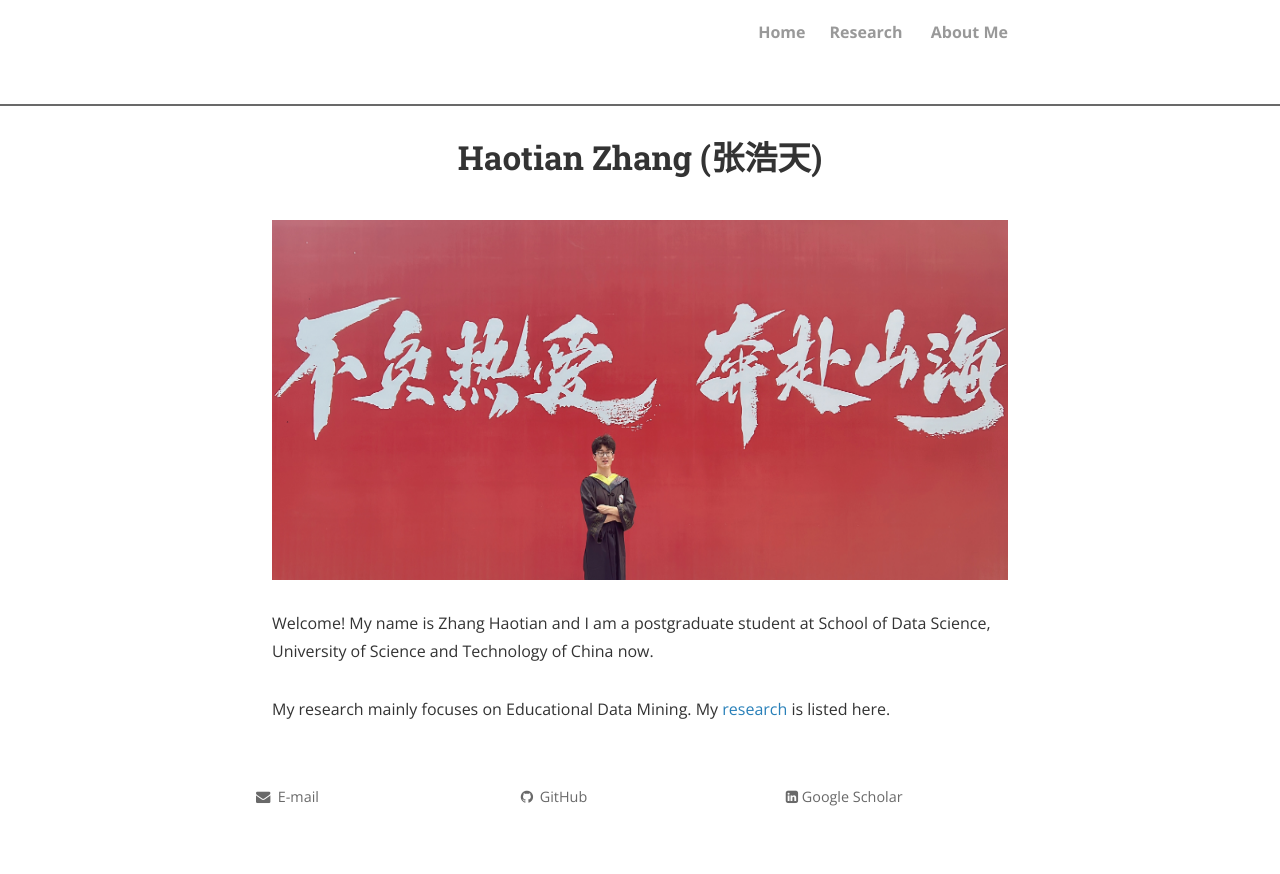
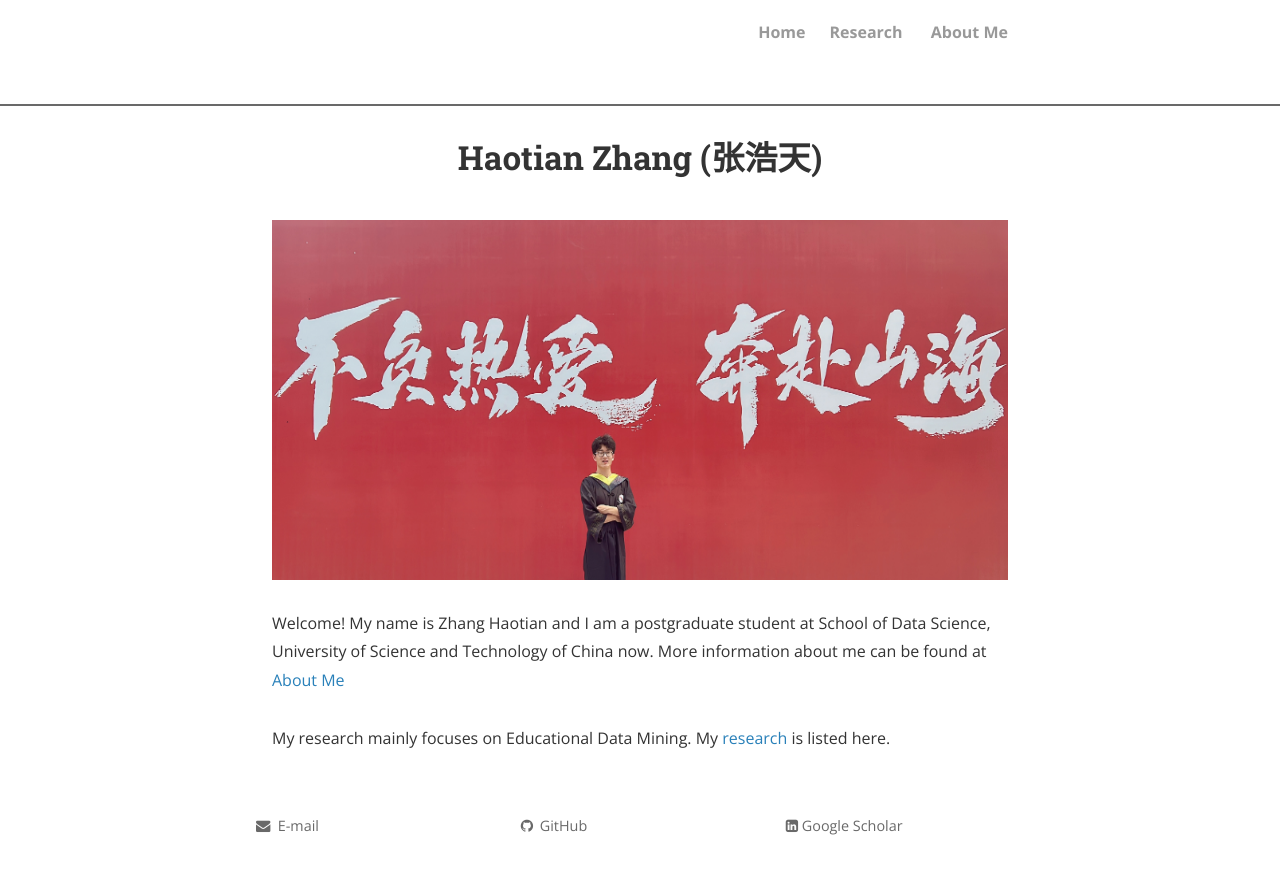
Before and after one commit to sosweetzhang/sosweetzhang.github.io, a Jekyll site: the page built from index.html, in a window 1280 px wide. Shown: the top 874 px of the page. Built offline with Jekyll 4.4.1, drawn with Linux system fonts in a browser that asks for light colours; nearby versions of some CDN libraries; the list of posts is cut into pages by our own code; comment, search, counter and statistics services are not loaded; a style sheet for code colours, icons or effects is not loaded.

Commit message:
Update index.html

```diff
--- a/index.html
+++ b/index.html
@@ -15,7 +15,7 @@ title: Haotian Zhang (张浩天)
 
 <img src="profile_picture.jpg" alt="Zhang Haotian pic" style="width:865.13px;height:360px;" title="Zhang Haotian"; algin="middle">
 <br>
-Welcome! My name is Zhang Haotian and I am a postgraduate student at School of Data Science, University of Science and Technology of China now.
+Welcome! My name is Zhang Haotian and I am a postgraduate student at School of Data Science, University of Science and Technology of China now. More information about me can be found at <a href="https://pesoto.github.io/about" target="_self">About Me </a>
 
 <br><br>
 My research mainly focuses on Educational Data Mining. My <a href="https://pesoto.github.io/research" target="_self">research</a> is listed here.
```
